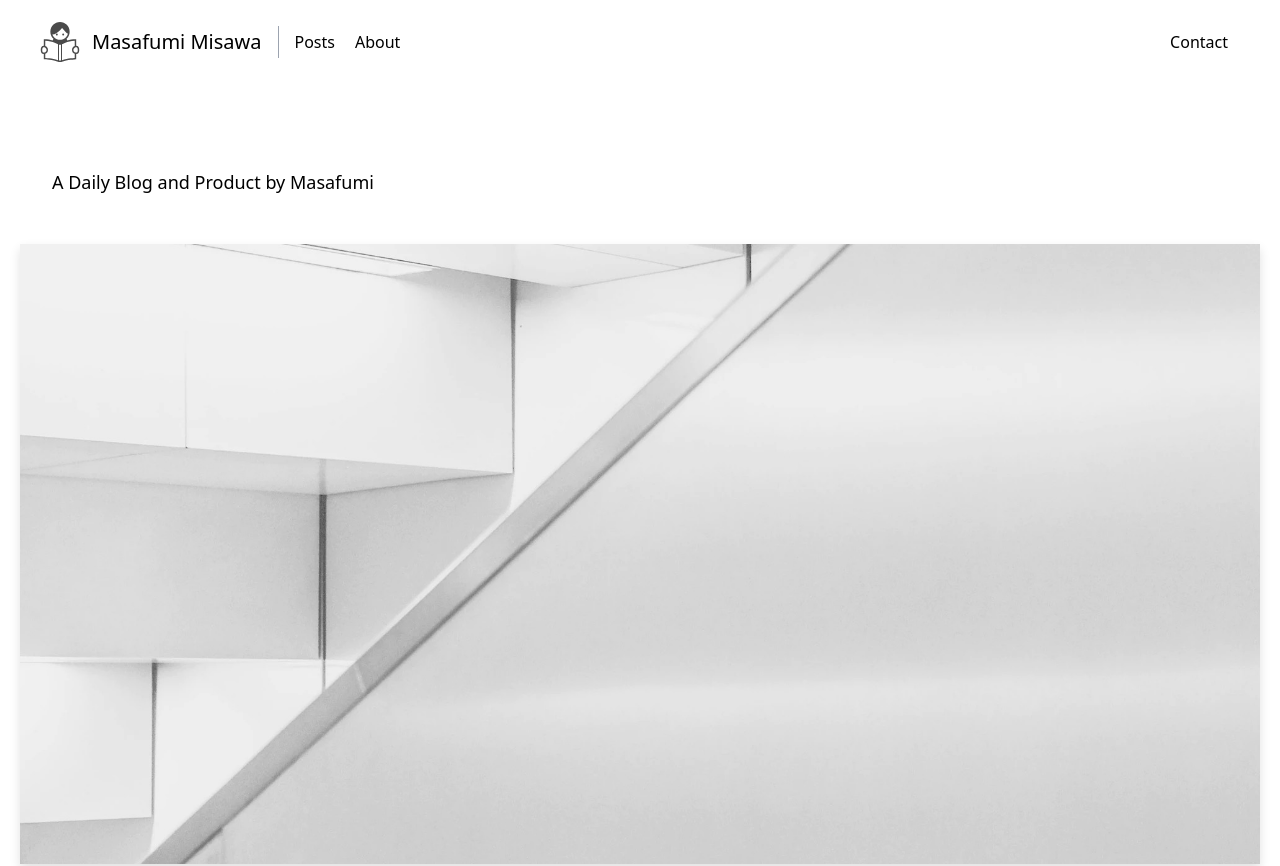
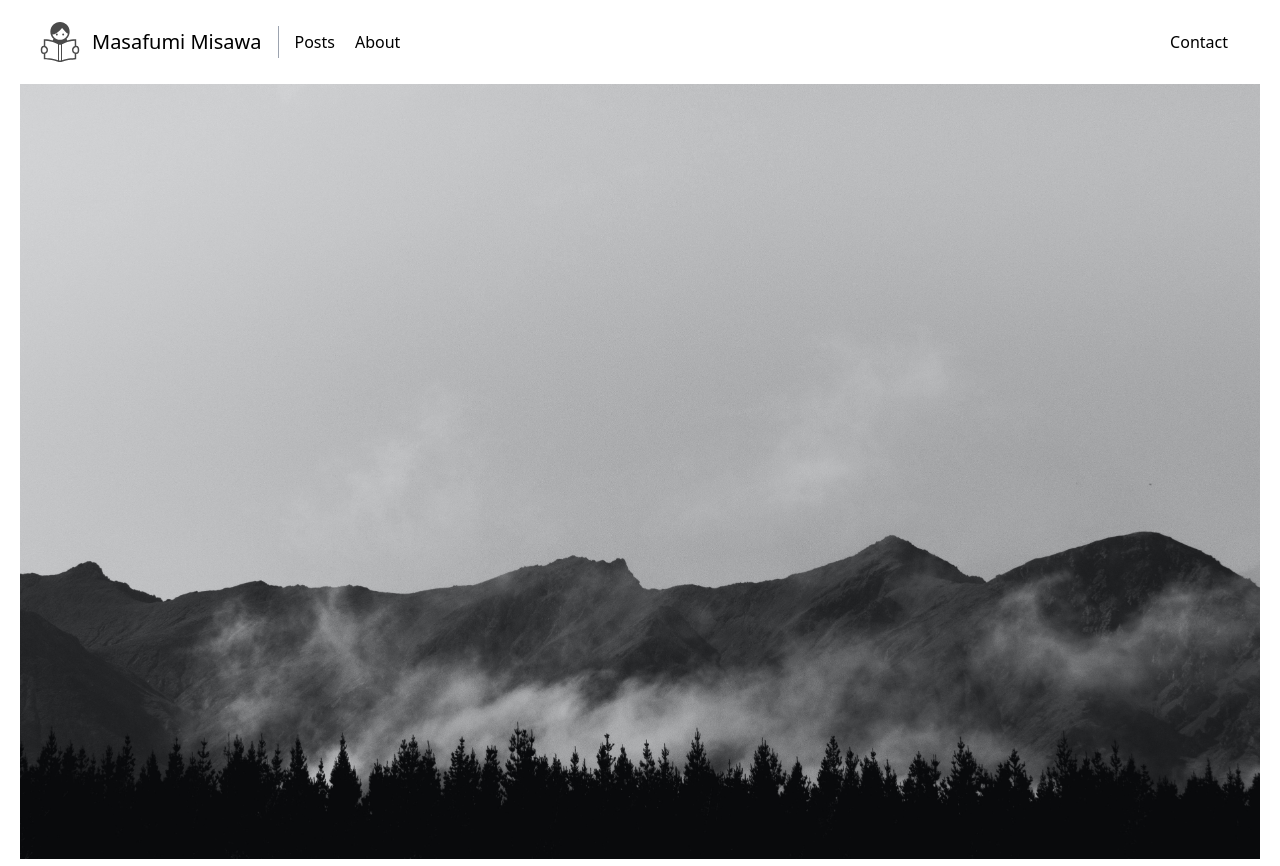
Before and after one commit to masafumi330/blog, a Next.js app: page / in a window 1280 px wide. Shown: the top 866 px of the page. Built offline with nearby package versions, Linux system fonts and the light colour scheme; some icons are missing.

Commit message:
:zap: トップ画像を追加

```diff
--- a/pages/index.tsx
+++ b/pages/index.tsx
@@ -1,13 +1,12 @@
 import Container from '../components/container'
 import Header from '../components/header'
-import MoreStories from '../components/more-stories'
-import HeroPost from '../components/hero-post'
-import Intro from '../components/intro'
 import Layout from '../components/layout'
 import { getAllPosts } from '../lib/api'
 import Head from 'next/head'
 import { CMS_NAME } from '../lib/constants'
 import Post from '../interfaces/post'
+import Image from 'next/image'
+import Cover from "../public/assets/cover.jpg";
 
 type Props = {
   allPosts: Post[]
@@ -24,18 +23,12 @@ export default function Index({ allPosts }: Props) {
         </Head>
         <Container>
           <Header />
-          <Intro />
-          {heroPost && (
-            <HeroPost
-              title={heroPost.title}
-              coverImage={heroPost.coverImage}
-              date={heroPost.date}
-              author={heroPost.author}
-              slug={heroPost.slug}
-              excerpt={heroPost.excerpt}
-            />
-          )}
-          {morePosts.length > 0 && <MoreStories posts={morePosts} />}
+          <Image className="w-full"
+            src={Cover}
+            alt="Picture of the author"
+            width={500}
+            height={500}
+          />
         </Container>
       </Layout>
     </>
```
Also changed, not shown: public/assets/cover.jpg (added).
